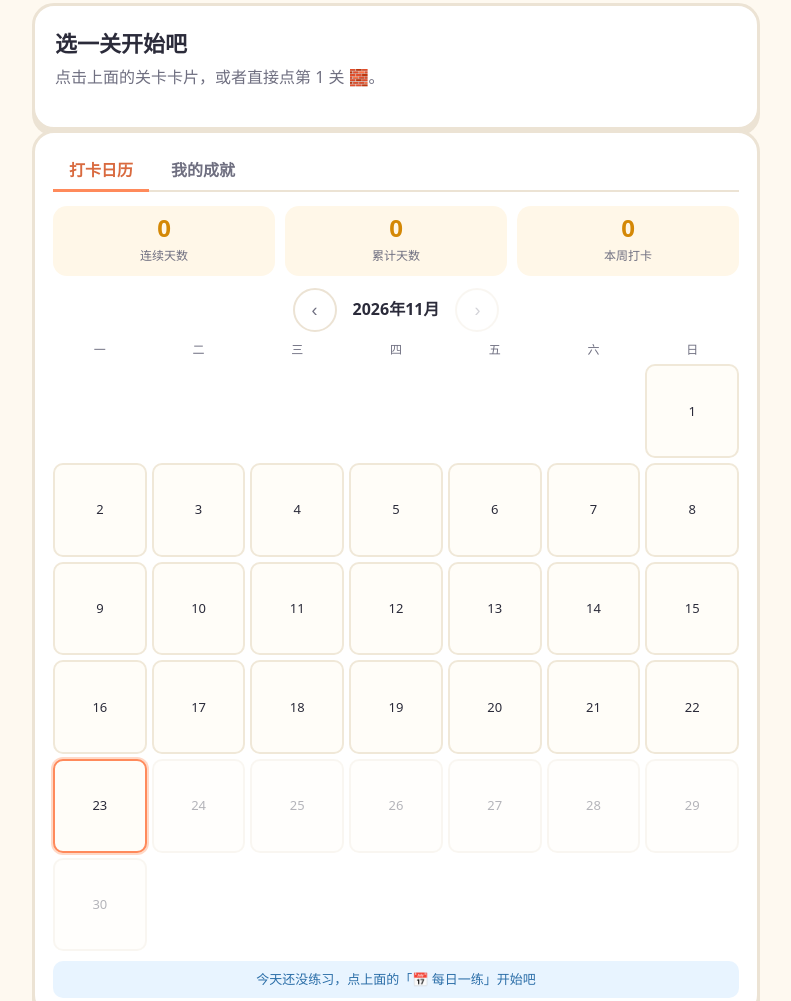
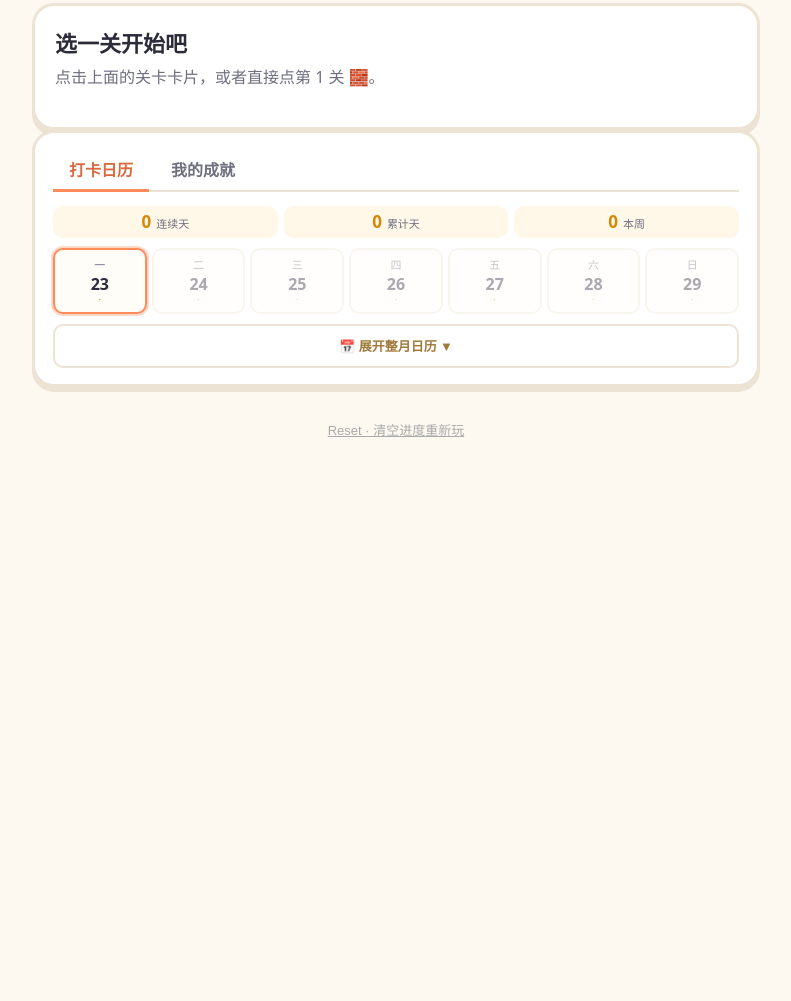
Before and after one commit to rickyone/english-writing-ladder, a plain HTML site: page index.html in a window 1280 px wide. Shown: the part 3456-4457 px from the top of the page, without its empty margins (244-1035 px from the left). After the commit the page ends 3958 px from the top, so only its background shows below. Drawn offline with nearby package versions, Linux system fonts and the light colour scheme.

Commit message:
style: 打卡日历压缩为本周一行+折叠整月，统计压扁成一行

```diff
--- a/index.html
+++ b/index.html
@@ -82,6 +82,23 @@
   .cal-cell small{font-size:11px; line-height:1}
   .cal-legend{font-size:12px; color:#6f6f80; text-align:center; margin-top:10px}
   .cal-tip{background:#e8f4ff; border-radius:10px; padding:8px; font-size:13px; color:#2b6ea8; text-align:center; margin-top:8px}
+  /* 压扁成一行的小统计 */
+  .cal-head.compact{display:flex; gap:6px; margin-bottom:10px}
+  .cal-head.compact .stat{display:flex; align-items:baseline; justify-content:center; gap:5px; padding:6px 4px; border-radius:10px}
+  .cal-head.compact .stat b{font-size:17px; display:inline}
+  .cal-head.compact .stat span{font-size:11px; white-space:nowrap}
+  /* 本周一行 */
+  .week-strip{display:grid; grid-template-columns:repeat(7,1fr); gap:5px}
+  .wcell{border:2px solid #f0e8d8; border-radius:10px; padding:6px 2px; text-align:center; background:#fffdf8; min-height:56px; display:flex; flex-direction:column; align-items:center; justify-content:center}
+  .wcell .wd{font-size:11px; color:#6f6f80}
+  .wcell .wn{font-size:16px; font-weight:700; line-height:1.25}
+  .wcell .wm{font-size:10px; line-height:1.1; color:#d48806; min-height:12px}
+  .wcell.done{background:#eaf9ef; border-color:#8fd6a8}
+  .wcell.today{border-color:var(--accent); box-shadow:0 0 0 2px #ffd9c7}
+  .wcell.future{opacity:.4}
+  .cal-expand{width:100%; margin-top:10px; background:#fff; border:2px solid var(--line); border-radius:10px; padding:8px; font-size:13px; font-weight:700; color:#a07a3a; cursor:pointer; font-family:inherit; min-height:44px}
+  .cal-expand:hover{border-color:var(--accent)}
+  .cal-full.hidden{display:none}
 
   .grow-head{display:flex; align-items:center; justify-content:space-between; gap:10px; margin-bottom:12px; flex-wrap:wrap}
   .grow-head button{background:#fff; border:2px solid #d9c9ad; border-radius:999px; padding:7px 14px; font-size:14px; font-weight:700; cursor:pointer; color:#a07a3a}
@@ -450,11 +467,10 @@
     </div>
 
     <div class="panel-body" id="panelCalendar">
-    <div class="cal-head">
-      <div class="stat"><b id="streakDays">0</b><span>连续天数</span></div>
-      <div class="stat"><b id="totalDays">0</b><span>累计天数</span></div>
-      <div class="stat"><b id="weekDays">0</b><span>本周打卡</span></div>
-    </div>
+    <div class="cal-head compact" id="calHeadCompact"></div>
+    <div class="week-strip" id="weekStrip"></div>
+    <button class="cal-expand" id="calExpand" aria-expanded="false">📅 展开整月日历 ▼</button>
+    <div class="cal-full hidden" id="calFull">
       <div class="cal-nav">
         <button id="calPrev">‹</button>
         <b id="calTitle">2026年11月</b>
@@ -463,6 +479,7 @@
       <div class="cal-week"><span>一</span><span>二</span><span>三</span><span>四</span><span>五</span><span>六</span><span>日</span></div>
       <div class="cal-grid" id="calGrid"></div>
       <div class="cal-legend" id="calLegend"></div>
+    </div>
     </div>
 
     <div class="panel-body hidden" id="panelGrow">
@@ -1445,12 +1462,32 @@ function weekCount(){
 }
 function renderCalendar(){
   const now = new Date();
+  const today = todayKey();
+  // 压扁成一行的小统计
+  $("calHeadCompact").innerHTML =
+      '<div class="stat"><b>'+currentStreak()+'</b><span>连续天</span></div>'
+    + '<div class="stat"><b>'+Object.keys(state.daily||{}).length+'</b><span>累计天</span></div>'
+    + '<div class="stat"><b>'+weekCount()+'</b><span>本周</span></div>';
+  // 本周一行（周一→周日）
+  const dow=(now.getDay()+6)%7;               // 周一=0
+  const monday=addDays(today,-dow);
+  const wd=["一","二","三","四","五","六","日"];
+  let strip="";
+  for(let i=0;i<7;i++){
+    const key=addDays(monday,i);
+    const rec=state.daily[key];
+    const day=+key.split("-")[2];
+    const cls=["wcell"];
+    if(rec) cls.push("done");
+    if(key===today) cls.push("today");
+    if(key>today) cls.push("future");
+    const mark=rec?"⭐".repeat(Math.min(3,rec.stars||1)):"·";
+    strip+='<div class="'+cls.join(" ")+'" title="'+key+(rec?' · '+rec.stars+'星':'')+'"><span class="wd">'+wd[i]+'</span><span class="wn">'+day+'</span><span class="wm">'+mark+'</span></div>';
+  }
+  $("weekStrip").innerHTML=strip;
+  // 整月（折叠区，展开时才看）
   if(!calMonth) calMonth = {y:now.getFullYear(), m:now.getMonth()+1};
   const {y,m} = calMonth;
-  const today = todayKey();
-  $("streakDays").textContent = currentStreak();
-  $("totalDays").textContent = Object.keys(state.daily||{}).length;
-  $("weekDays").textContent = weekCount();
   $("calTitle").textContent = y+"年"+m+"月";
   $("calNext").disabled = (y===now.getFullYear() && m===now.getMonth()+1);
   const firstDow = (new Date(y,m-1,1).getDay()+6)%7;
@@ -1472,6 +1509,14 @@ function renderCalendar(){
     ? "✅ 完成练习 · 星星是当天获得的颗数 · 橙框是今天"
     : '<div class="cal-tip">今天还没练习，点上面的「📅 每日一练」开始吧</div>';
 }
+// 展开/收起整月
+document.getElementById("calExpand").onclick=()=>{
+  const full=document.getElementById("calFull"), btn=document.getElementById("calExpand");
+  const open=full.classList.contains("hidden");
+  full.classList.toggle("hidden", !open);
+  btn.setAttribute("aria-expanded", String(open));
+  btn.textContent=open?"📅 收起整月日历 ▲":"📅 展开整月日历 ▼";
+};
 document.getElementById("calPrev").onclick = ()=>{
   let {y,m}=calMonth; m--; if(m<1){m=12;y--;} calMonth={y,m}; renderCalendar();
 };
```
Lines whose indentation alone changed are shown as unchanged.
